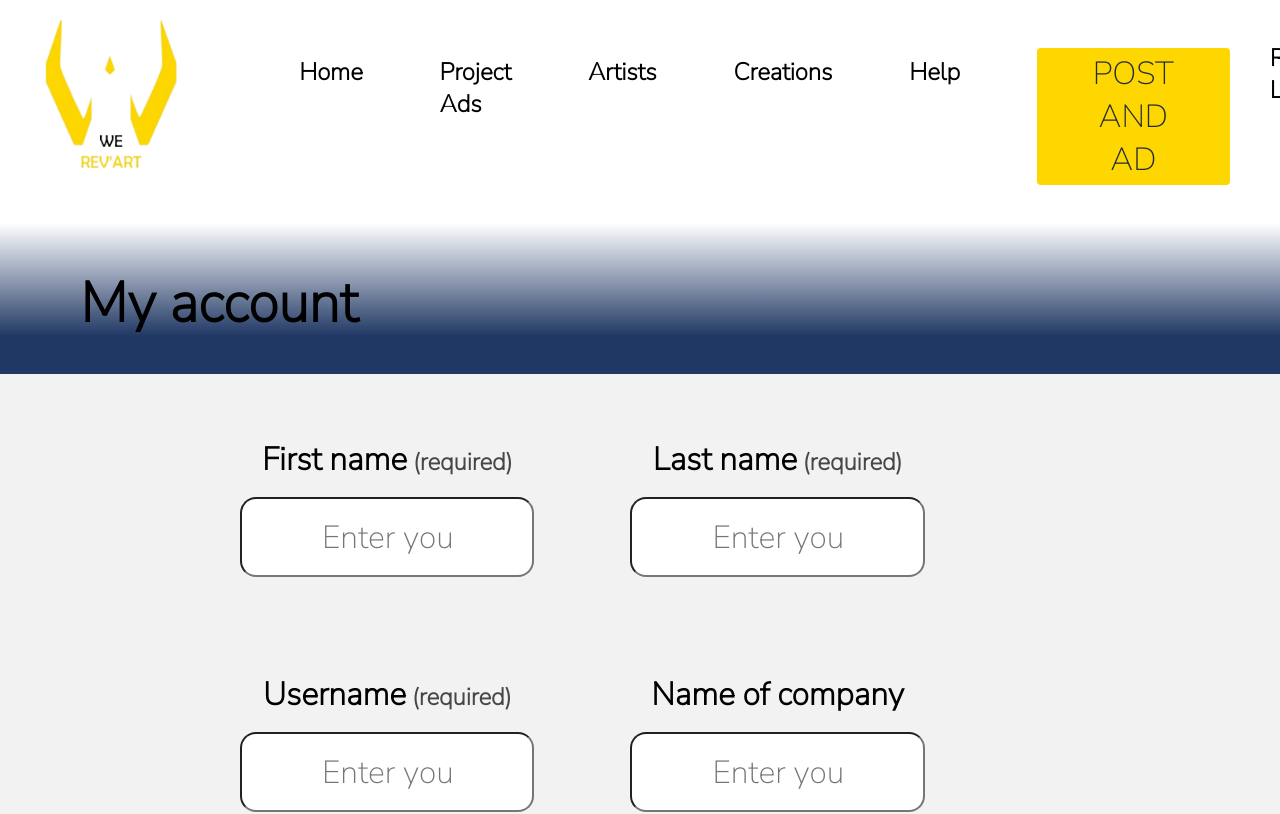
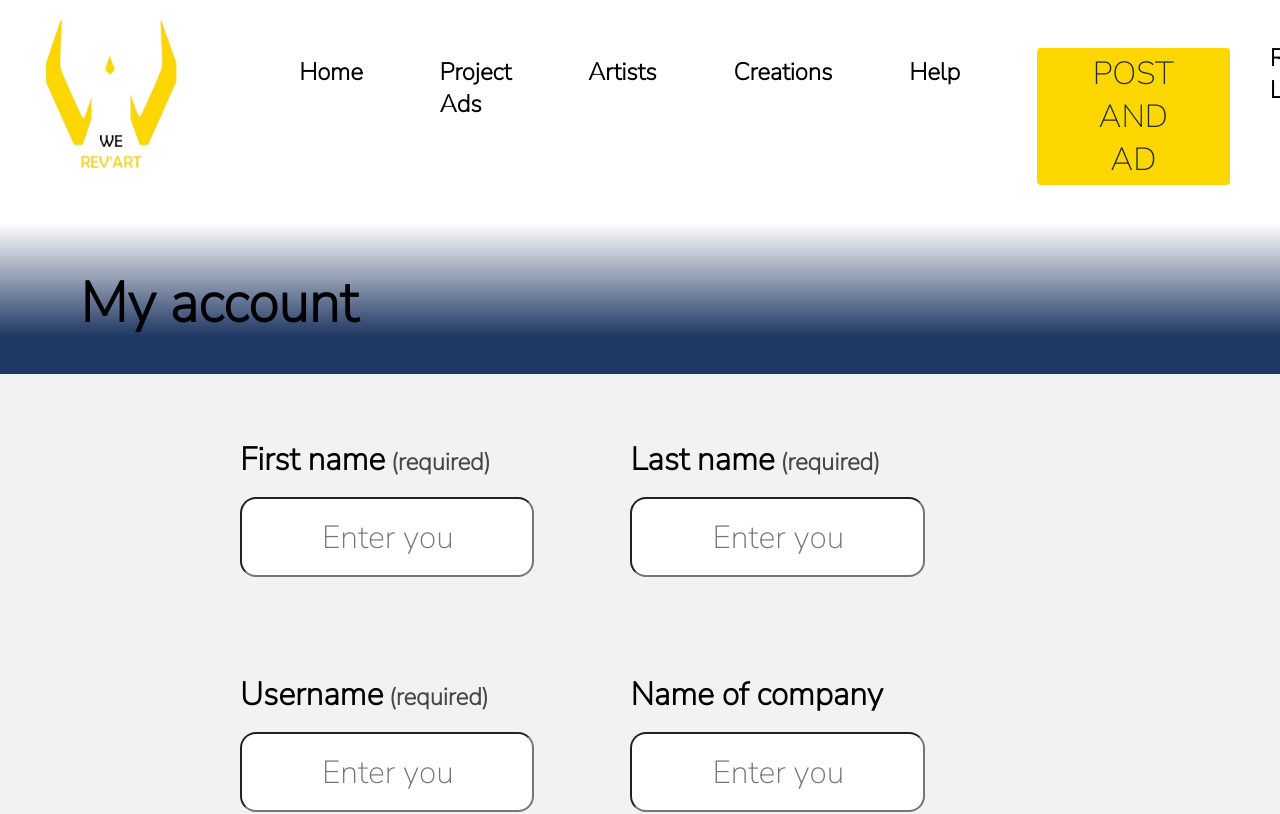
Before and after one commit to WildCodeSchool/2022-03-JS-Remote-404-we_rev_art, a React (Vite) app in the folder frontend/: page /My_Account in a window 1280 px wide. Shown: the top 814 px of the page. Built offline with nearby package versions, Linux system fonts and the light colour scheme.

Commit message:
adding the register link to the component my account and also adding some effect on hover for all buttons

```diff
--- a/frontend/src/components/Register.jsx
+++ b/frontend/src/components/Register.jsx
@@ -6,7 +6,7 @@ function Register() {
   return (
     <div>
       <ul className="ul_container">
-        <Link to="/">
+        <Link to="/My_Account">
           <li>
             <a className="register_link"> Register</a>
           </li>
--- a/frontend/src/style/Field.css
+++ b/frontend/src/style/Field.css
@@ -7,7 +7,7 @@
 .field_label {
     display: flex;
     flex-direction: column;
-    align-items: center;
+    align-items: flex-start;
     padding: 3rem;
     font-size: 2rem;
     font-weight: bold;
--- a/frontend/src/style/button.css
+++ b/frontend/src/style/button.css
@@ -5,6 +5,13 @@
     border: none;
     border-radius: 0.25rem;
     font-size: 2rem;
+    transition: all 0.2s ease-in-out;
+  }
+
+  .button-style:hover {
+    transform: scale(1.1);
+    cursor: pointer;
+
   }
 
   .yellow {
```
